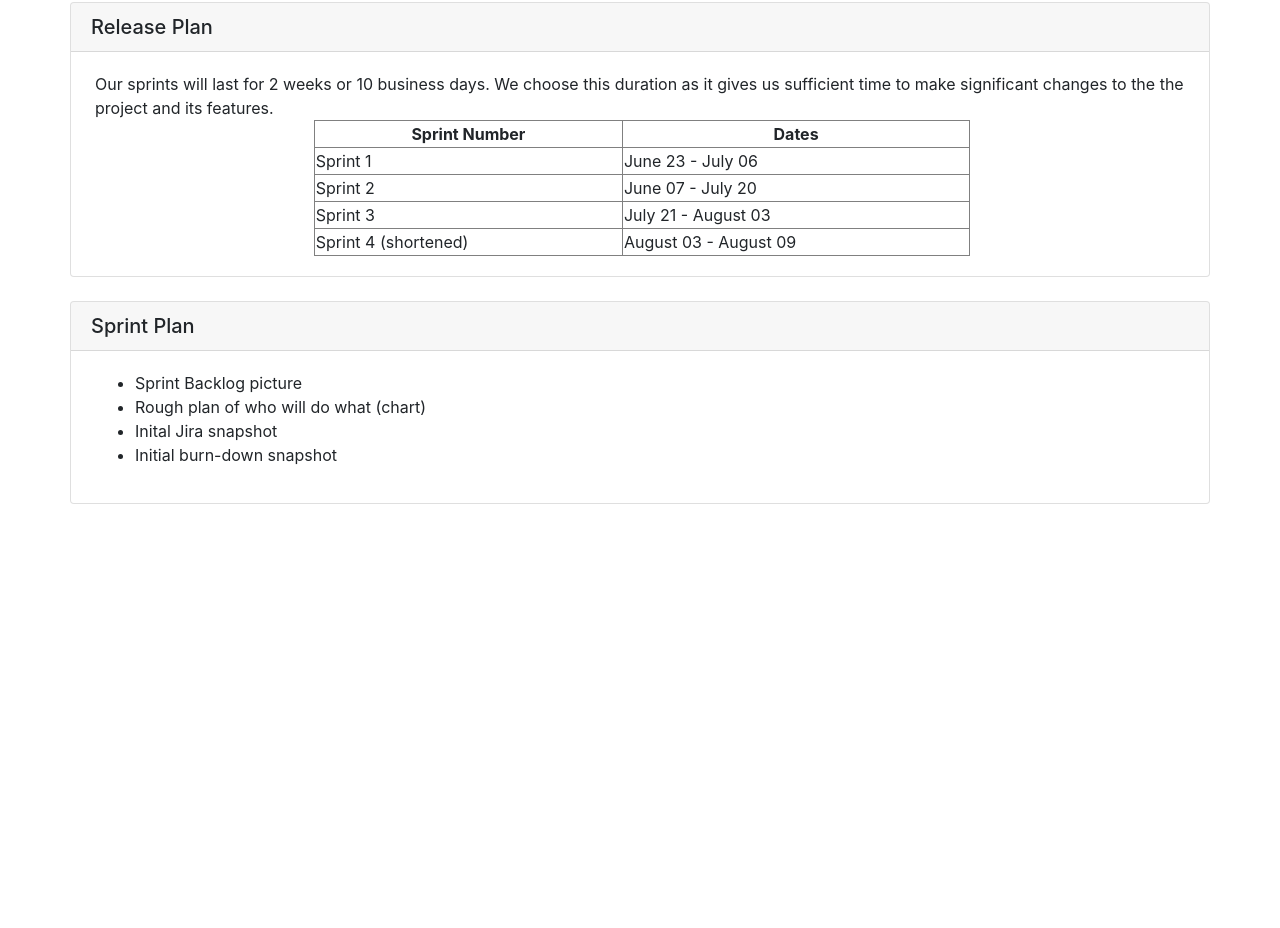
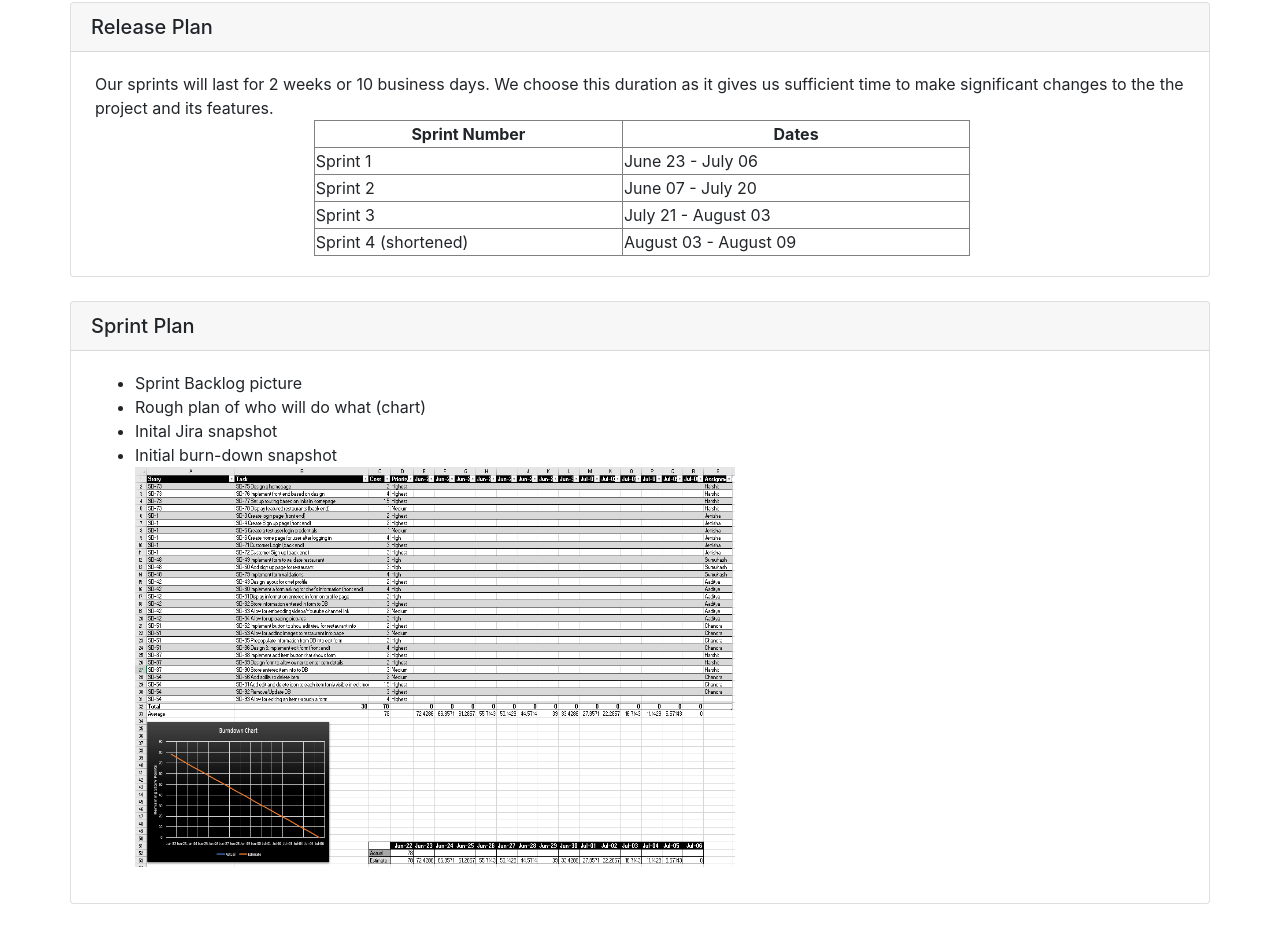
Before and after one commit to Chandra-Panta-Chhetri/chandra-panta-chhetri.github.io, a plain HTML site: page project-plan.html in a window 1280 px wide. Shown: the part 2439-3367 px from the top of the page. Before the commit the page ends 2967 px from the top, so only its background shows below. Drawn offline with nearby package versions, Linux system fonts and the light colour scheme.

Commit message:
Added burndownChart Picture

```diff
--- a/project-plan.html
+++ b/project-plan.html
@@ -308,7 +308,8 @@
                         Inital Jira snapshot
                     </li>
                     <li>
-                        Initial burn-down snapshot
+                        Initial burn-down snapshot <br>
+                        <img src="assets/burndownChart.jpg" width="600" height="400" alt="Burndown Chart" />
                     </li>
                 </ul>
             </div>
```
Also changed, not shown: assets/burndownChart.jpg (added).
